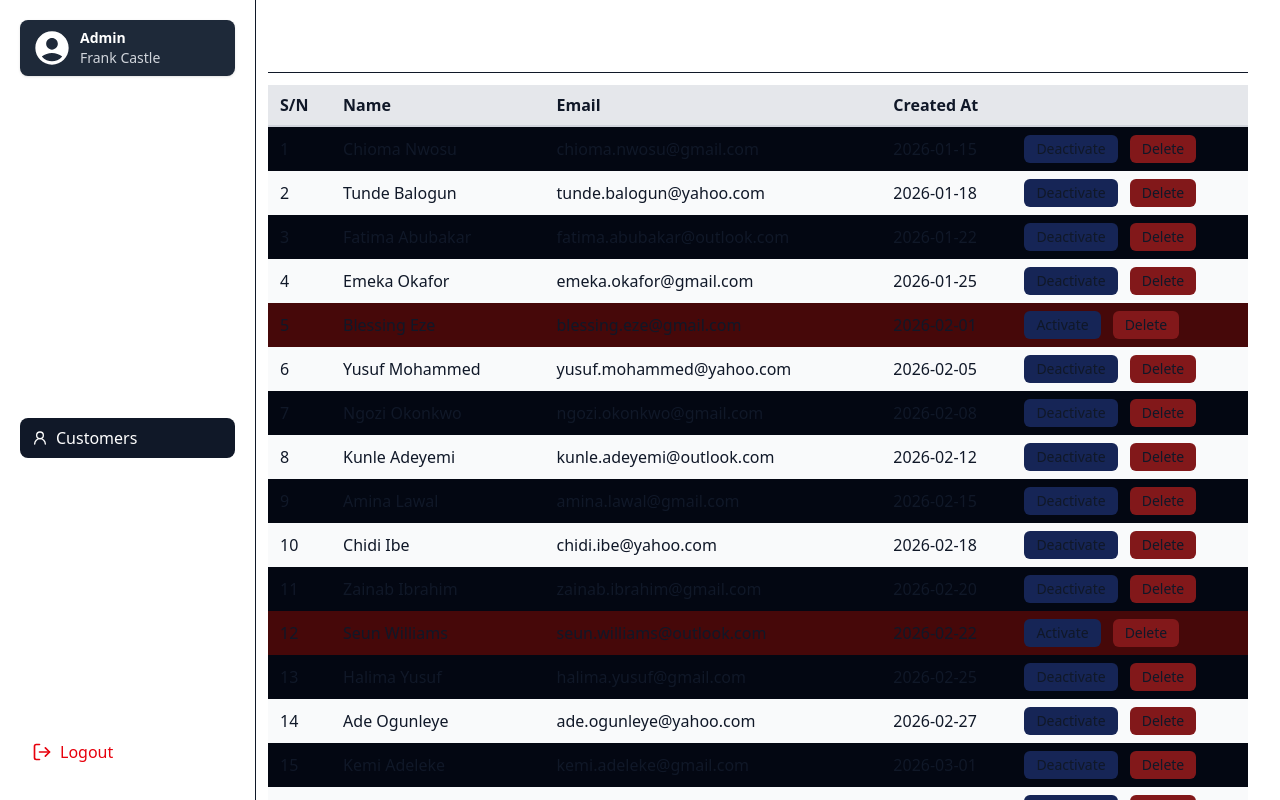
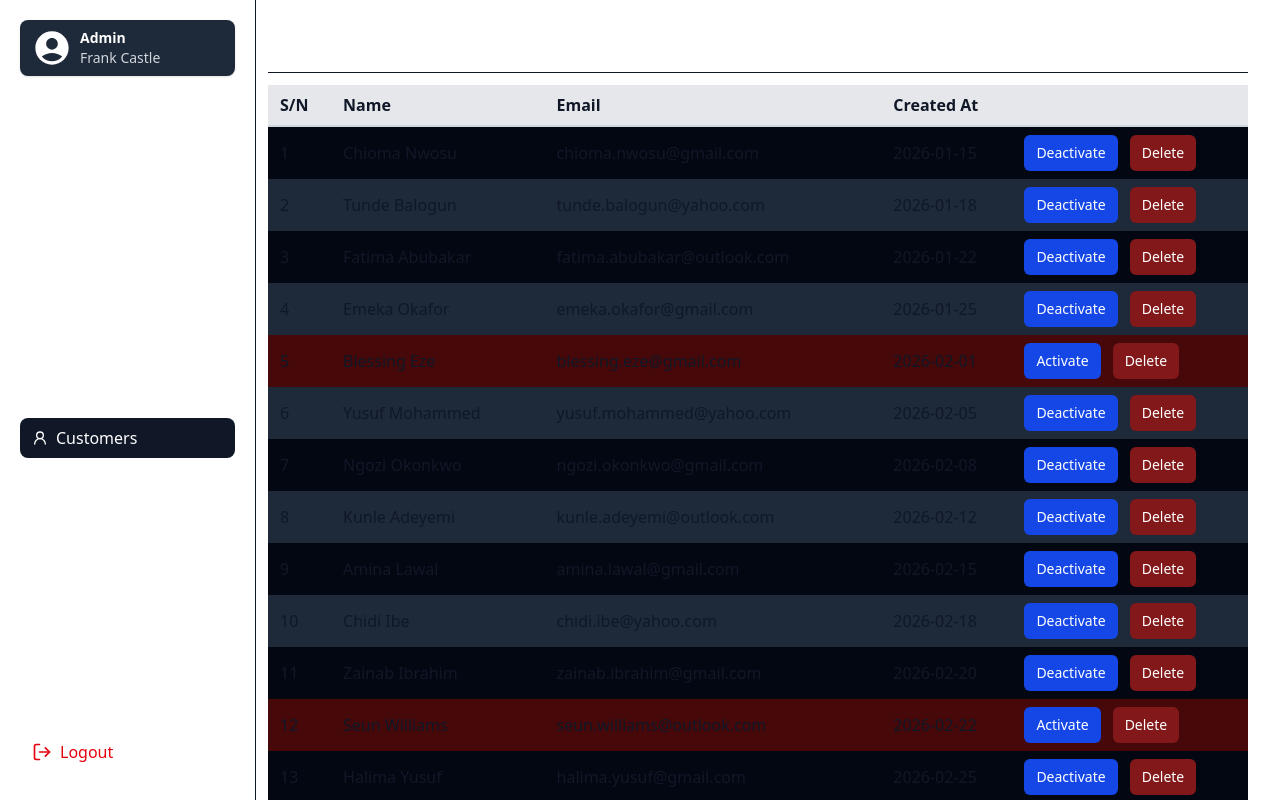
Before and after one commit to onisodumeya/e-commerce-dashboard, a React (Vite) app: page /customers in a window 1280 px wide. Shown: the top 800 px of the page. Built offline with nearby package versions, Linux system fonts and the light colour scheme.

Commit message:
Alert box feature

```diff
--- /dev/null
+++ b/src/components/AlertBox.tsx
@@ -0,0 +1,47 @@
+import { PriBtn, TetBtn } from "./Buttons";
+import { useEffect } from "react";
+
+interface BtnFn {
+  confirm: () => void;
+  cancel: () => void;
+  priText: string;
+  secText: string;
+  alertText: string;
+  alertOpen: boolean;
+}
+
+function Alert({
+  confirm,
+  cancel,
+  priText,
+  secText,
+  alertText,
+  alertOpen,
+}: BtnFn) {
+  useEffect(() => {
+    if (alertOpen) {
+      document.body.style.overflowY = "hidden";
+    } else {
+      document.body.style.overflowY = "auto";
+    }
+  }, [alertOpen]);
+  return (
+    <div
+      className={`bg-black/40 w-full h-screen fixed top-0 left-0 py-10 ${alertOpen ? "flex" : "hidden"} items-center justify-center`}
+    >
+      <div
+        className={`bg-blue-700 w-[90%] md:w-fit h-fit p-1 rounded-lg transition-all duration-300 ease-in-out`}
+      >
+        <div className="bg-gray-800 self-center max-w-96 px-5 py-3 rounded-md flex flex-col gap-5 items-center text-center justify-center text-white">
+          <p>{alertText}</p>
+          <div className="flex gap-2 items-center">
+            <PriBtn clickFn={confirm} text={priText} />
+            <TetBtn clickFn={cancel} text={secText} />
+          </div>
+        </div>
+      </div>
+    </div>
+  );
+}
+
+export default Alert;
--- /dev/null
+++ b/src/components/Buttons.tsx
@@ -0,0 +1,37 @@
+interface Props {
+  clickFn: () => void;
+  text: string;
+}
+
+export function PriBtn({ clickFn, text }: Props) {
+  return (
+    <button
+      onClick={clickFn}
+      className="text-white px-3 py-2 rounded-md text-sm bg-blue-700 hover:bg-blue-800 transition-colors duration-300 cursor-pointer"
+    >
+      {text}
+    </button>
+  );
+}
+
+export function SecBtn({ clickFn, text }: Props) {
+  return (
+    <button
+      onClick={clickFn}
+      className="text-white px-3 py-2 rounded-md text-sm bg-red-900 hover:bg-red-800 transition-colors duration-300 cursor-pointer"
+    >
+      {text}
+    </button>
+  );
+}
+
+export function TetBtn({ clickFn, text }: Props) {
+  return (
+    <button
+      onClick={clickFn}
+      className=" text-white px-3 py-2 rounded-md text-sm bg-gray-600 hover:bg-gray-700 transition-colors duration-300 cursor-pointer"
+    >
+      {text}
+    </button>
+  );
+}
--- a/src/components/layout/DashboardLayout.tsx
+++ b/src/components/layout/DashboardLayout.tsx
@@ -3,6 +3,7 @@ import MobileNav from "../MobileNav";
 import { useLocation } from "react-router-dom";
 import { useState } from "react";
 import { ChevronDown } from "lucide-react";
+import Alert from "../AlertBox";
 
 interface DashboardLayoutProps {
   children: React.ReactNode;
@@ -50,7 +51,7 @@ const DashBoardLayout: React.FC<DashboardLayoutProps> = ({
   }
 
   return (
-    <div className="p-2 lg:p-5 lg:pl-64 flex items-start min-h-screen bg-white dark:bg-gray-950">
+    <div className="p-2 lg:p-5 lg:pl-64 flex items-start min-h-screen bg-white dark:bg-gray-950 relative">
       <Sidebar />
       <MobileNav />
       <section className="flex flex-col gap-3 w-full py-2 px-3 pb-20 lg:pb-0">
@@ -60,7 +61,7 @@ const DashBoardLayout: React.FC<DashboardLayoutProps> = ({
           </h1>
           <div className={`gap-3 items-center flex`}>
             <div className="w-full flex items-center justify-between">
-              <button
+              <div
                 className={`text-gray-300 text-sm items-center cursor-pointer relative bg-gray-900 hover:bg-gray-800 p-2 rounded-lg transition-all duration-300 ${path !== "/" ? "hidden" : "flex"}`}
                 onClick={openOptionsMenu}
               >
@@ -82,14 +83,8 @@ const DashBoardLayout: React.FC<DashboardLayoutProps> = ({
                     </button>
                   ))}
                 </div>
-              </button>
+              </div>
             </div>
-            {/* <div
-              onClick={toggleTheme}
-              className="bg-transparent p-1 rounded-full hover:scale-105 transition-all hover:bg-white/10 duration-300 cursor-pointer"
-            >
-              {theme === "dark" ? <LiaMoon size={30} /> : <LiaSun size={30} />}
-            </div> */}
           </div>
         </header>
         {children}
--- a/src/context/ThemeContext.tsx
+++ b/src/context/ThemeContext.tsx
@@ -33,9 +33,6 @@ export const ThemeProvider = ({ children }: { children: ReactNode }) => {
 
     // Save to localStorage
     localStorage.setItem("theme", theme);
-
-    console.log("Theme applied:", theme); // ✅ Debug log
-    console.log("HTML classes:", root.className); // ✅ Debug log
   }, [theme]);
 
   const toggleTheme = () => {
--- a/src/pages/Customers.tsx
+++ b/src/pages/Customers.tsx
@@ -1,7 +1,10 @@
-import { useState } from "react";
+import { useState, useEffect } from "react";
 import DashBoardLayout from "../components/layout/DashboardLayout";
+import { PriBtn, SecBtn } from "../components/Buttons";
+import Alert from "../components/AlertBox";
 
 interface CustomerProps {
+  id: number;
   name: string;
   email: string;
   created: string;
@@ -9,145 +12,218 @@ interface CustomerProps {
 }
 
 function Customers() {
-  const [customers, setCustomers] = useState<CustomerProps[]>([
+  const customers = [
     {
+      id: 1,
       name: "Chioma Nwosu",
       email: "chioma.nwosu@gmail.com",
       created: "2026-01-15",
       isDeactivated: false,
     },
     {
+      id: 2,
       name: "Tunde Balogun",
       email: "tunde.balogun@yahoo.com",
       created: "2026-01-18",
       isDeactivated: false,
     },
     {
+      id: 3,
       name: "Fatima Abubakar",
       email: "fatima.abubakar@outlook.com",
       created: "2026-01-22",
       isDeactivated: false,
     },
     {
+      id: 4,
       name: "Emeka Okafor",
       email: "emeka.okafor@gmail.com",
       created: "2026-01-25",
       isDeactivated: false,
     },
     {
+      id: 5,
       name: "Blessing Eze",
       email: "blessing.eze@gmail.com",
       created: "2026-02-01",
       isDeactivated: true,
     },
     {
+      id: 6,
       name: "Yusuf Mohammed",
       email: "yusuf.mohammed@yahoo.com",
       created: "2026-02-05",
       isDeactivated: false,
     },
     {
+      id: 7,
       name: "Ngozi Okonkwo",
       email: "ngozi.okonkwo@gmail.com",
       created: "2026-02-08",
       isDeactivated: false,
     },
     {
+      id: 8,
       name: "Kunle Adeyemi",
       email: "kunle.adeyemi@outlook.com",
       created: "2026-02-12",
       isDeactivated: false,
     },
     {
+      id: 9,
       name: "Amina Lawal",
       email: "amina.lawal@gmail.com",
       created: "2026-02-15",
       isDeactivated: false,
     },
     {
+      id: 10,
       name: "Chidi Ibe",
       email: "chidi.ibe@yahoo.com",
       created: "2026-02-18",
       isDeactivated: false,
     },
     {
+      id: 11,
       name: "Zainab Ibrahim",
       email: "zainab.ibrahim@gmail.com",
       created: "2026-02-20",
       isDeactivated: false,
     },
     {
+      id: 12,
       name: "Seun Williams",
       email: "seun.williams@outlook.com",
       created: "2026-02-22",
       isDeactivated: true,
     },
     {
+      id: 13,
       name: "Halima Yusuf",
       email: "halima.yusuf@gmail.com",
       created: "2026-02-25",
       isDeactivated: false,
     },
     {
+      id: 14,
       name: "Ade Ogunleye",
       email: "ade.ogunleye@yahoo.com",
       created: "2026-02-27",
       isDeactivated: false,
     },
     {
+      id: 15,
       name: "Kemi Adeleke",
       email: "kemi.adeleke@gmail.com",
       created: "2026-03-01",
       isDeactivated: false,
     },
     {
+      id: 16,
       name: "Ibrahim Musa",
       email: "ibrahim.musa@outlook.com",
       created: "2026-03-02",
       isDeactivated: false,
     },
     {
+      id: 17,
       name: "Obioma Okeke",
       email: "obioma.okeke@gmail.com",
       created: "2026-03-03",
       isDeactivated: false,
     },
     {
+      id: 18,
       name: "Rasheed Sanusi",
       email: "rasheed.sanusi@yahoo.com",
       created: "2026-03-04",
       isDeactivated: true,
     },
     {
+      id: 19,
       name: "Chidinma Nnadi",
       email: "chidinma.nnadi@gmail.com",
       created: "2026-03-05",
       isDeactivated: false,
     },
     {
+      id: 20,
       name: "Oluwaseun Oyewole",
       email: "oluwaseun.oyewole@outlook.com",
       created: "2026-03-05",
       isDeactivated: false,
     },
-  ]);
+  ];
 
-  const userState = (email: string) => {
-    const updatedCustomers = customers.map((customer) => {
-      if (customer.email === email) {
-        return { ...customer, isDeactivated: !customer.isDeactivated };
-      }
-      return customer;
-    });
-    setCustomers(updatedCustomers);
-  };
+  const savedCustomers = JSON.stringify(customers);
+  const [recentCustomers, setRecentCustomers] = useState<CustomerProps[]>([]);
+
+  useEffect(() => {
+    const availableCustomers = localStorage.getItem("customers");
+    if (availableCustomers) {
+      setRecentCustomers(JSON.parse(availableCustomers));
+    } else {
+      localStorage.setItem("customers", savedCustomers);
+    }
+  }, []);
 
   const handleDataFromChild = (data: any) => {
     data;
   };
 
+  const [alertOpen, setAlertOpen] = useState(false);
+
+  function cancelALert() {
+    if (!alertOpen) {
+      return;
+    } else {
+      setAlertOpen(false);
+    }
+  }
+
+  const [userEmail, setUserEmail] = useState("");
+
+  const handleDelete = (email: string) => {
+    setAlertOpen(true);
+    setUserEmail(email);
+  };
+
+  const deleteCustomer = () => {
+    try {
+      const updatedCustomers = recentCustomers.filter(
+        (customer) => customer.email !== userEmail,
+      );
+      localStorage.setItem("customers", JSON.stringify(updatedCustomers));
+      setAlertOpen(false);
+    } catch (error) {
+      console.error("Error deleting account:", error);
+    }
+
+    window.location.reload();
+  };
+
+  const toggleDeactivation = (email: string) => {
+    const updatedCustomers = recentCustomers.map((customer) =>
+      customer.email === email
+        ? { ...customer, isDeactivated: !customer.isDeactivated }
+        : customer,
+    );
+
+    setRecentCustomers(updatedCustomers);
+
+    localStorage.setItem("customers", JSON.stringify(updatedCustomers));
+  };
+
   return (
     <DashBoardLayout onSendData={handleDataFromChild}>
+      <Alert
+        alertOpen={alertOpen}
+        alertText="Are you sure you want to delete this user? This action cannot be undone."
+        priText="Delete user"
+        secText="Cancel"
+        confirm={deleteCustomer}
+        cancel={cancelALert}
+      />
       {customers.length === 0 ? (
         <div className="flex items-center justify-center h-full min-h-[80vh]">
           <p className="text-white">No Customers</p>
@@ -166,25 +242,24 @@ function Customers() {
             </thead>
 
             <tbody>
-              {customers.map((customer, key) => (
+              {recentCustomers.map((customer, key) => (
                 <tr
                   key={key}
-                  className={`transition-colors duration-300 ease-in-out ${(key + 1) % 2 != 0 ? "bg-gray-950 hover:bg-gray-900" : "bg-gray-50 dark:bg-gray-800 hover:bg-gray-100 dark:hover:bg-gray-900"} ${customer.isDeactivated ? "bg-red-950" : ""}`}
+                  className={`transition-colors duration-300 ease-in-out ${(key + 1) % 2 != 0 ? "bg-gray-950 hover:bg-gray-900" : "bg-gray-800 hover:bg-gray-900"} ${customer.isDeactivated ? "bg-red-950" : ""}`}
                 >
                   <td className="text-start py-2 px-3">{key + 1}</td>
                   <td className="text-start py-2 px-3">{customer.name}</td>
                   <td className="text-start py-2 px-3">{customer.email}</td>
                   <td className="text-start py-2 px-3">{customer.created}</td>
                   <td className="flex items-center gap-3 py-2 px-3">
-                    <button
-                      onClick={() => userState(customer.email)}
-                      className="px-3 py-1 rounded-md text-sm bg-blue-950 hover:bg-blue-900 transition-colors duration-300 cursor-pointer"
-                    >
-                      {customer.isDeactivated ? "Activate" : "Deactivate"}
-                    </button>
-                    <button className="px-3 py-1 rounded-md text-sm bg-red-900 hover:bg-red-800 transition-colors duration-300 cursor-pointer">
-                      Delete
-                    </button>
+                    <PriBtn
+                      clickFn={() => toggleDeactivation(customer.email)}
+                      text={customer.isDeactivated ? "Activate" : "Deactivate"}
+                    />
+                    <SecBtn
+                      clickFn={() => handleDelete(customer.email)}
+                      text="Delete"
+                    />
                   </td>
                 </tr>
               ))}
--- a/src/pages/Products.tsx
+++ b/src/pages/Products.tsx
@@ -1,6 +1,8 @@
 import { useState, useEffect } from "react";
 import DashBoardLayout from "../components/layout/DashboardLayout";
 import ProductModal from "../components/ProductModal";
+import { PriBtn, SecBtn } from "../components/Buttons";
+import Alert from "../components/AlertBox";
 
 interface ProductProps {
   id: string;
@@ -90,27 +92,44 @@ function Products() {
     }
   };
 
+  const [productId, setProductId] = useState("");
+
   // Handle delete
-  const handleDelete = (id: string) => {
-    const confirmDelete = window.confirm(
-      "Are you sure you want to delete this product? This action cannot be undone.",
-    );
-
-    if (!confirmDelete) return;
-
+  const handleDelete = () => {
     try {
-      const updatedProducts = products.filter((product) => product.id !== id);
+      const updatedProducts = products.filter(
+        (product) => product.id !== productId,
+      );
       localStorage.setItem("products", JSON.stringify(updatedProducts));
       loadProducts();
+      setAlertOpen(false);
     } catch (error) {
       console.error("Error deleting product:", error);
-      alert("Failed to delete product. Please try again.");
     }
   };
 
   const handleDataFromChild = (data: any) => {
     data;
   };
+
+  const [alertOpen, setAlertOpen] = useState(false);
+
+  function openALert(id: string) {
+    if (alertOpen) {
+      return;
+    } else {
+      setProductId(id);
+      setAlertOpen(true);
+    }
+  }
+
+  function cancelALert() {
+    if (!alertOpen) {
+      return;
+    } else {
+      setAlertOpen(false);
+    }
+  }
 
   return (
     <>
@@ -122,13 +141,17 @@ function Products() {
       />
 
       <DashBoardLayout onSendData={handleDataFromChild}>
+        <Alert
+          alertOpen={alertOpen}
+          alertText="Are you sure you want to delete this product? This action cannot be undone."
+          priText="Delete product"
+          secText="Cancel"
+          confirm={handleDelete}
+          cancel={cancelALert}
+        />
+
         <div className="mb-4">
-          <button
-            onClick={openAddModal}
-            className="text-white px-4 py-2 bg-blue-700 rounded-md hover:bg-blue-800 cursor-pointer transition-colors duration-300"
-          >
-            Add New Product
-          </button>
+          <PriBtn clickFn={openAddModal} text="Add New Product" />
         </div>
 
         {products.length === 0 ? (
@@ -137,12 +160,7 @@ function Products() {
             <p className="text-gray-400">
               Add your first product to get started
             </p>
-            <button
-              onClick={openAddModal}
-              className="text-white px-4 py-2 bg-blue-700 rounded-md hover:bg-blue-800 cursor-pointer transition-colors duration-300"
-            >
-              Add Product
-            </button>
+            <PriBtn clickFn={openAddModal} text="Add Product" />
           </div>
         ) : (
           <div className="w-full overflow-hidden overflow-x-auto no-scrollbar">
@@ -227,18 +245,14 @@ function Products() {
                     </td>
                     <td className="px-3 py-2">
                       <div className="flex gap-2">
-                        <button
-                          onClick={() => openEditModal(product)}
-                          className="px-3 py-1 rounded-md text-sm bg-blue-700 hover:bg-blue-600 transition-colors duration-300 cursor-pointer"
-                        >
-                          Edit
-                        </button>
-                        <button
-                          onClick={() => handleDelete(product.id)}
-                          className="px-3 py-1 rounded-md text-sm bg-red-700 hover:bg-red-600 transition-colors duration-300 cursor-pointer"
-                        >
-                          Delete
-                        </button>
+                        <PriBtn
+                          clickFn={() => openEditModal(product)}
+                          text="Edit"
+                        />
+                        <SecBtn
+                          clickFn={() => openALert(product.id)}
+                          text="Delete"
+                        />
                       </div>
                     </td>
                   </tr>
```
